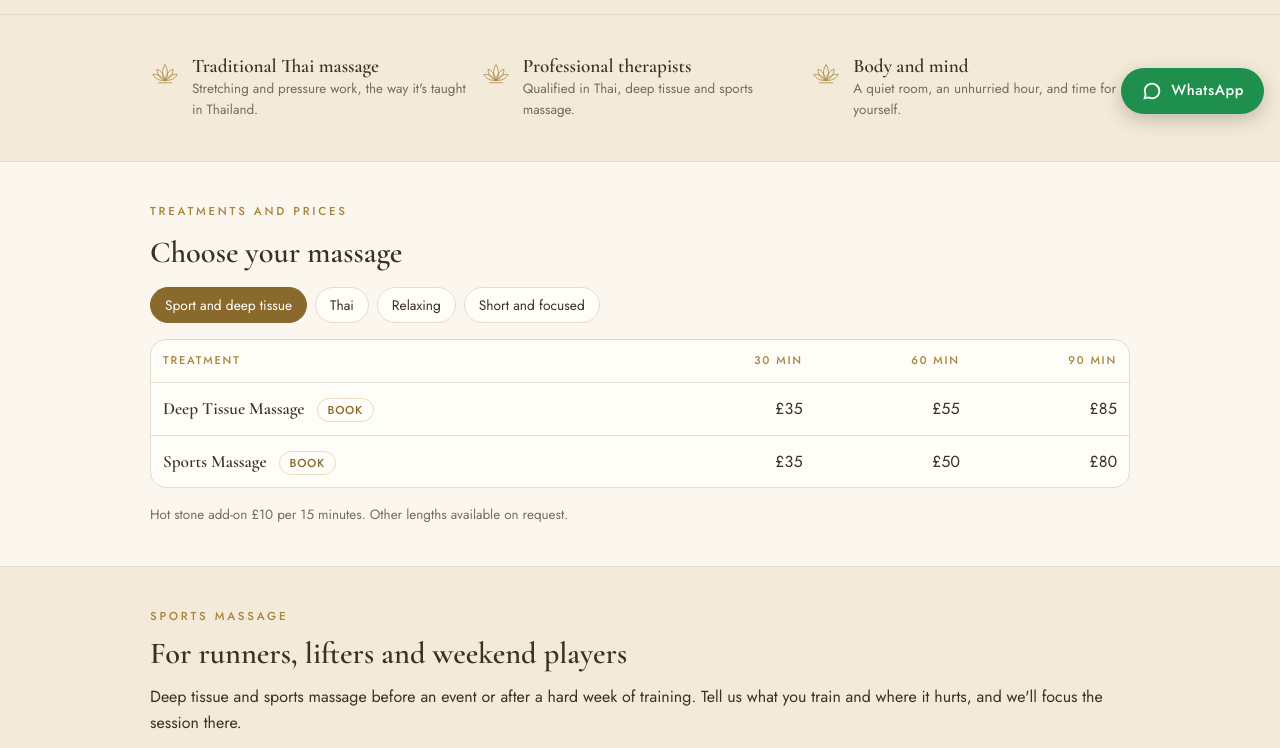
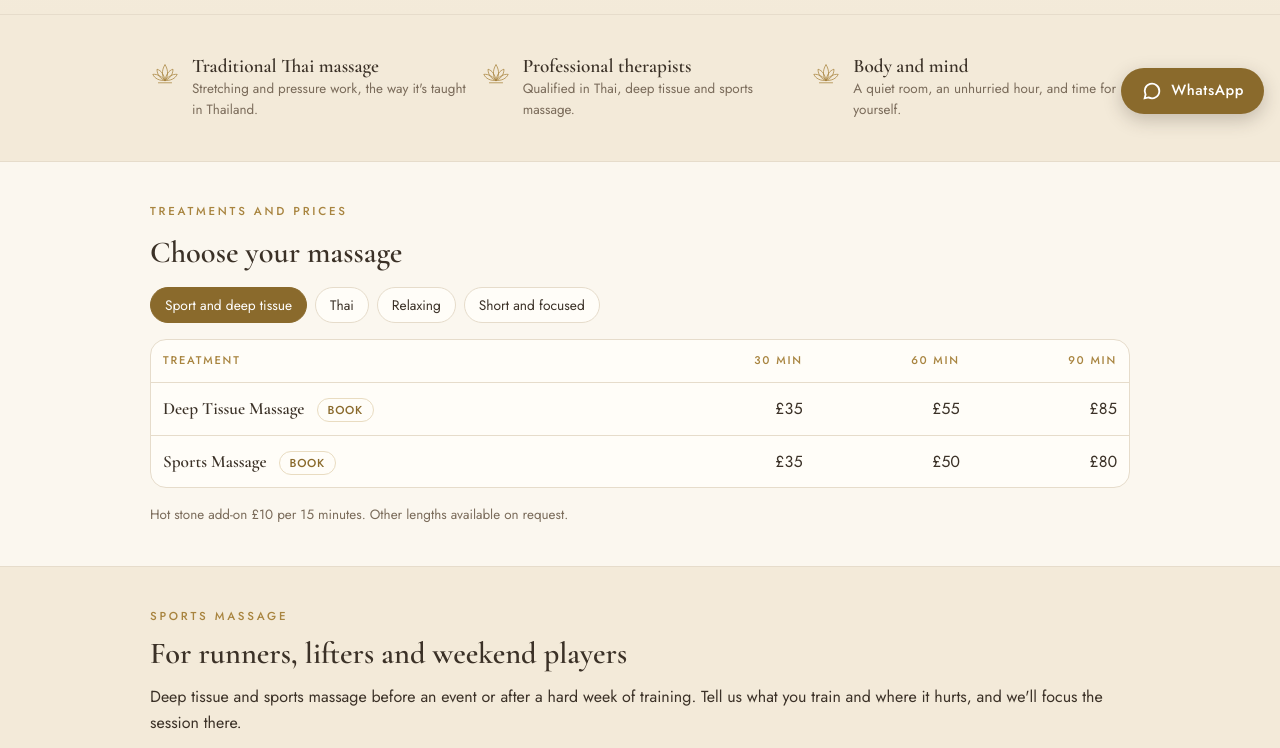
Before and after one commit to j96036128-rgb/jazminethaimassage, a plain HTML site: page index.html in a window 1280 px wide. Shown: the part 670-1418 px from the top of the page. Drawn offline with nearby package versions, Linux system fonts and the light colour scheme.

Commit message:
WhatsApp buttons in brand gold

```diff
--- a/index.html
+++ b/index.html
@@ -27,7 +27,7 @@
    Single light theme by choice, to match her logo and social pages. */
 :root{
   --ivory:#fbf7ef; --sand:#f3ead9; --card:#fffdf8; --gold:#a8843f; --gold-deep:#8a6a2c; --gold-soft:#e9dcc1;
-  --ink:#3b3127; --muted:#7a6b5a; --line:#e6dccb; --wa:#1f8f4e;
+  --ink:#3b3127; --muted:#7a6b5a; --line:#e6dccb; --wa:#8a6a2c;
   --display:"Cormorant Garamond",Georgia,serif; --body:"Jost",system-ui,-apple-system,sans-serif;
   color-scheme:light;
 }
```
